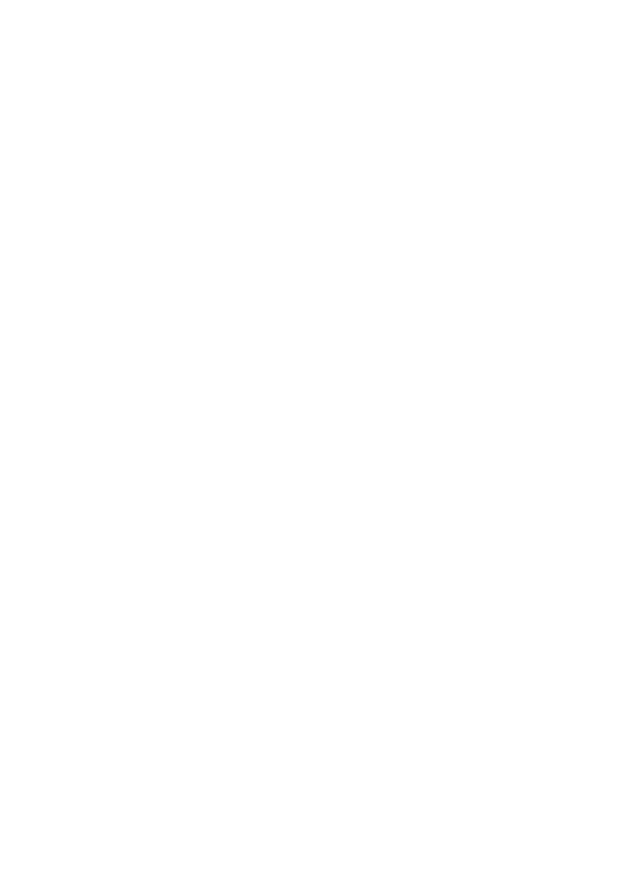
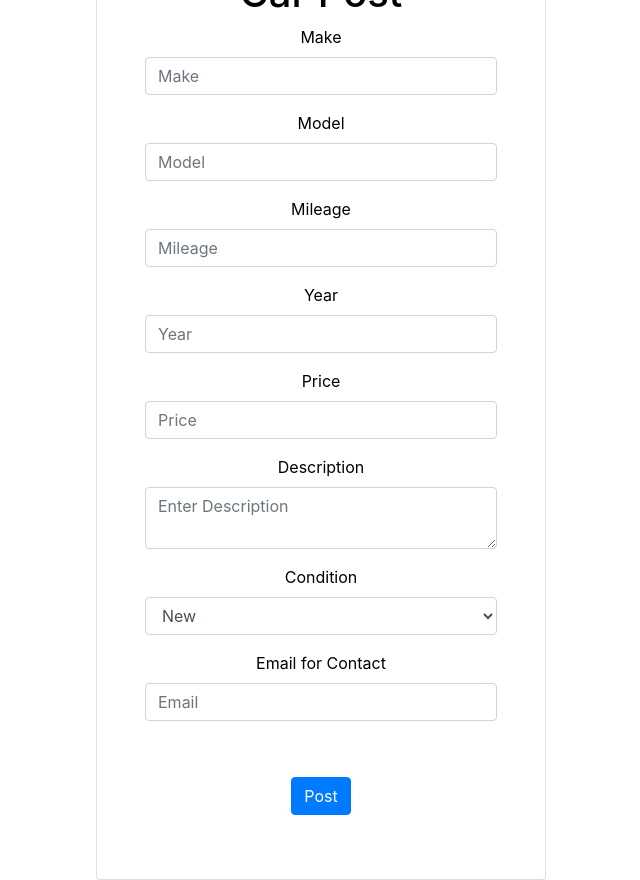
Before and after one commit to kaishu83/used-item-frontend, a React (Create React App) app: page /carPost in a window 1280 px wide. Shown: the whole page, without its empty margins (319-959 px from the left). Before the commit the page ends 800 px from the top, so only its background shows below. Built offline with nearby package versions, Linux system fonts and the light colour scheme.

Commit message:
Fixed more components

```diff
--- a/src/component/car/CarTable.jsx
+++ b/src/component/car/CarTable.jsx
@@ -1,6 +1,7 @@
 import React, { Component } from 'react'
 import CarDataService from '../service/CarDataService'
 import HeaderComponent from '../header_footer/HeaderComponent'
+import {Link} from 'react-router-dom'
 
 
 
@@ -35,6 +36,13 @@ class CarTable extends Component {
         })
     }
 
+    createCarClick(){
+        this.props.history.push({
+            pathname: `/carPost`,
+            userId: this.props.location.userId
+        })
+    }
+
    render() {
        return(
 
@@ -43,6 +51,9 @@ class CarTable extends Component {
            <div className="container">
 
                <h1 style={{textAlign:"center"}}>All Cars</h1><br></br>
+
+               <button onClick={() => this.createCarClick()} className="btn btn-primary m-3">Create Car Posting</button>
+
                <div className="jumbotron card"  style={{backgroundColor: "", color: "black"}}>
                    <table className="table">
                        <thead>
--- a/src/component/general/RouterComponent.jsx
+++ b/src/component/general/RouterComponent.jsx
@@ -10,6 +10,7 @@ import ElectronicTable from '../electronic/ElectronicTable.jsx'
 import Electronic from '../electronic/Electronic'
 import Furniture from'../furniture/Furniture'
 import FurnitureTable from '../furniture/FurnitureTable'
+import CarPost from '../post/CarPost'
 
 
 
@@ -29,6 +30,7 @@ class RouterComponent extends Component{
                 <Route path="/login" component={Login}/>
                 <Route path="/cars" component={CarTable}/>
                 <Route path="/car/:id" component={Car}/>
+                <Route path="/carPost" component={CarPost}/>
                 <Route path="/electronic/:id" component={Electronic}/>
                 <Route path="/electronic" component={ElectronicTable}/>
                 <Route path="/furniture/:id" component={Furniture}/>
--- a/src/component/home/Home.jsx
+++ b/src/component/home/Home.jsx
@@ -78,18 +78,6 @@ export class Home extends Component {
 
                 <div className="row m-5">
 
-                <div className="col">
-                    <div className="card card-size">
-                        <Link>Create a Post</Link>
-                    </div>
-                </div>
-
-                <div className="col">
-                    <div className="card card-size">
-                        <Link>View Account Information</Link>
-                    </div>
-                </div>
-
                 </div>
 
                 </div>
--- /dev/null
+++ b/src/component/post/CarPost.jsx
@@ -0,0 +1,126 @@
+import React from 'react'
+// import './SignUp.css'
+import UserDataService from '../service/UserDataService'
+import CarDataService from '../service/CarDataService'
+
+
+import {Link} from 'react-router-dom'
+// import { withRouter } from 'react-router';
+
+
+
+
+class CarPost extends React.Component {
+
+
+   constructor(props){
+       super(props)
+       this.state = {
+           itemCondition: '',
+           make: '',
+           model: '',
+           mileage: '',
+           year:'',
+           price:'',
+           description:'',
+           email: ''
+       }
+
+       this.handleChange = this.handleChange.bind(this)
+       this.handleSubmition = this.handleSubmition.bind(this)
+
+   }
+
+   handleChange(event){
+       this.setState({
+           [event.target.name]: event.target.value
+       })
+   }
+
+   handleSubmition(event){
+
+    event.preventDefault();
+       let car = {
+        itemCondition: this.state.itemCondition,
+        make: this.state.make,
+        model: this.state.model,
+        mileage: this.state.mileage,
+        year: this.state.year,
+        price: this.state.price,
+        description: this.state.description,
+        email: this.state.email
+       }
+       //Add .then and route them to homepage
+       CarDataService.createCarPost(car)
+       this.props.history.push('/cars')
+
+   }
+
+
+    render(){
+
+        return (
+            <div className="signUpContainer card p-5">
+
+            <h1>Car Post</h1>
+
+            <form onSubmit={this.handleSubmition}>
+
+                <div className="form-group">
+                <label>Make</label>
+                <input className="form-control" name="make" type="text" placeholder="Make" onChange={this.handleChange}></input>
+                </div>
+
+                <div className="form-group">
+                <label>Model</label>
+                <input className="form-control" name="model" type="text" placeholder="Model" onChange={this.handleChange}></input>
+                </div>
+
+                <div className="form-group">
+                <label>Mileage</label>
+                <input className="form-control" name="mileage" type="number" placeholder="Mileage" onChange={this.handleChange}></input>
+                </div>
+
+                <div className="form-group">
+                <label>Year</label>
+                <input className="form-control" name="year" type="text" placeholder="Year" onChange={this.handleChange}></input>
+                </div>
+
+                <div className="form-group">
+                <label>Price</label>
+                <input className="form-control" name="price" type="number" step=".01" placeholder="Price" onChange={this.handleChange}></input>
+                </div>
+
+                <div className="form-group">
+                <label>Description</label>
+                <textarea className="form-control" name="description" type="text" placeholder="Enter Description" onChange={this.handleChange}></textarea>
+                </div>
+
+                <div className="form-group">
+                <label>Condition</label>
+                <select className="form-control" name="itemCondition" type="text" onChange={this.handleChange}>
+                    <option value="NEW">New</option>
+                    <option value="LIKE_NEW">Like New</option>
+                    <option value="GOOD">Good</option>
+                    <option value="FAIR">Fair</option>
+                </select>
+                </div>
+
+                <div className="form-group">
+                <label>Email for Contact</label>
+                <input className="form-control" name="email" type="text" placeholder="Email" onChange={this.handleChange}></input>
+                </div>
+
+                <br/>
+                <input className="btn btn-primary m-3" type="submit" value="Post"/>
+            </form>
+
+        </div>
+        )
+}
+
+
+
+}
+
+export default CarPost;
--- a/src/component/service/CarDataService.js
+++ b/src/component/service/CarDataService.js
@@ -10,6 +10,10 @@ class CarDataService{
         return axios.get(`http://localhost:8080/cars/${id}`)
     }
 
+    createCarPost(car){
+        return axios.post(`http://localhost:8080/cars`, car)
+    }
+
 
 }
 
--- a/src/component/signup/SignUp.jsx
+++ b/src/component/signup/SignUp.jsx
@@ -2,6 +2,9 @@ import React from 'react'
 import './SignUp.css'
 import UserDataService from '../service/UserDataService'
 import {Link} from 'react-router-dom'
+import { withRouter } from 'react-router';
+
+
 
 
 class SignUp extends React.Component {
@@ -30,8 +33,7 @@ class SignUp extends React.Component {
 
    handleSubmition(event){
 
-    //event.preventDefault();
-
+    event.preventDefault();
        let user = {
             userName: this.state.userName,
             password: this.state.password,
@@ -41,6 +43,8 @@ class SignUp extends React.Component {
        }
        //Add .then and route them to homepage
        UserDataService.createUser(user)
+       this.props.history.push('/')
+
    }
 
 
@@ -91,4 +95,4 @@ class SignUp extends React.Component {
 
 }
 
-export default SignUp
+export default withRouter(SignUp);
```
Also changed, not shown: src/component/login/Login.jsx (+0 -12 lines).
